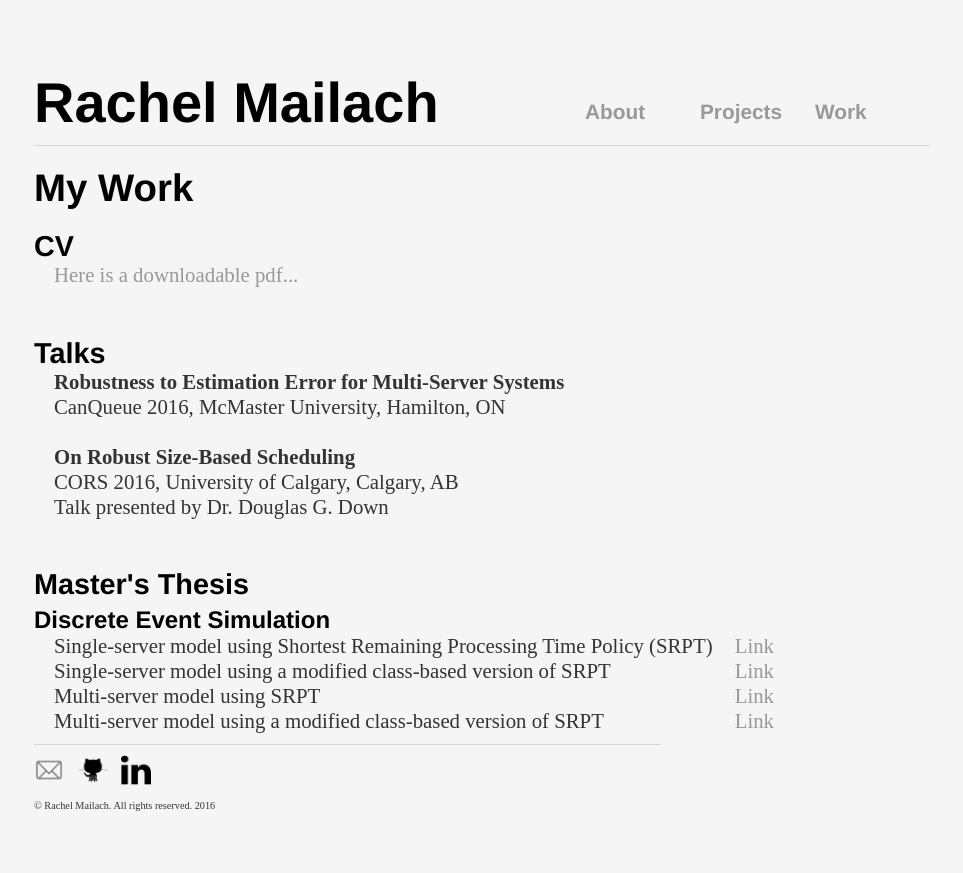
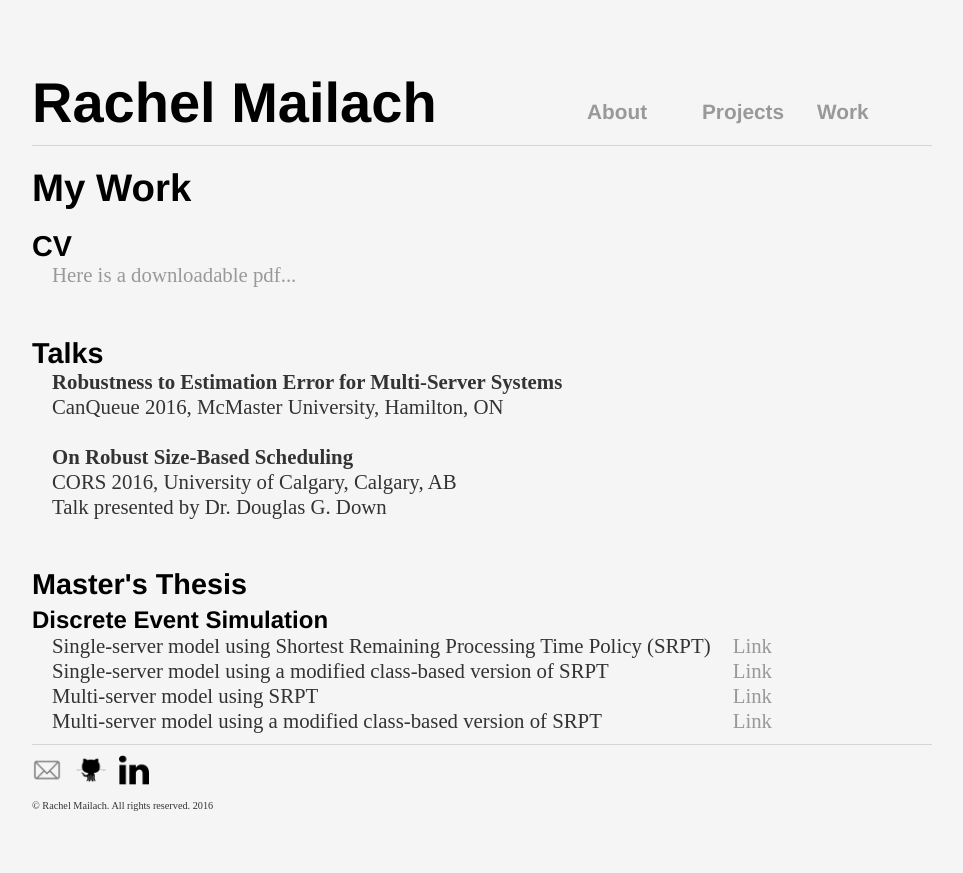
Before and after one commit to rsmailach/rsmailach.github.io, a PHP site: page /work.html in a window 1280 px wide. Shown: the whole page, without its empty margins (158-1121 px from the left). Run offline with PHP 8.4, Linux system fonts and the light colour scheme.

Commit message:
Modified min sizes

```diff
--- a/css/main.css
+++ b/css/main.css
@@ -1,11 +1,14 @@
 html {
     position: relative;
     min-height: 100%;
+    min-width: 100px;
 }
 body {
     margin: 60px auto;
     width: 70%;
     background-color: #F5F5F5;
+     min-width:900px;
+    max-width: 1100px;
 }
 
 .name {
@@ -232,20 +235,22 @@ ul.socialMedia li{
     background-color: black;
 }
 
-/*FOOTER & RESPONSIVE DESIGN*/
+
 footer {
     border-top: 1px solid #d5d5d5;
     font-size: .8em;
     padding: 10px 0px 0px 0px;
     width: 70%;
+    min-width: 900px;
 	position: fixed;
 	bottom: 0;
     clear:both;
     background-color: #F5F5F5;
 }
 
+/*RESPONSIVE DESIGN*/
 @media (max-height:800px){
-	footer { position: static; }
+	footer { position: static;  }
 	header { padding-top:40px; }
 }
 
```
